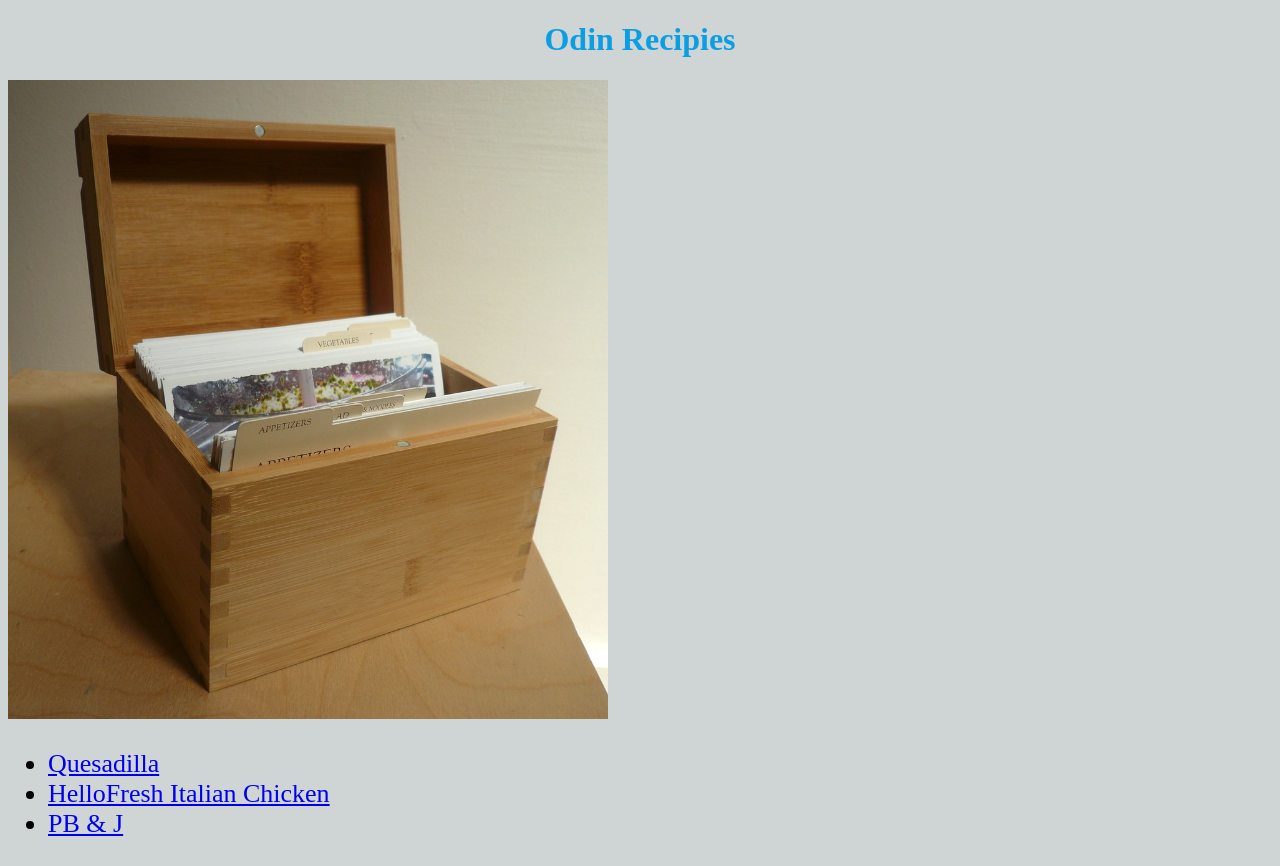
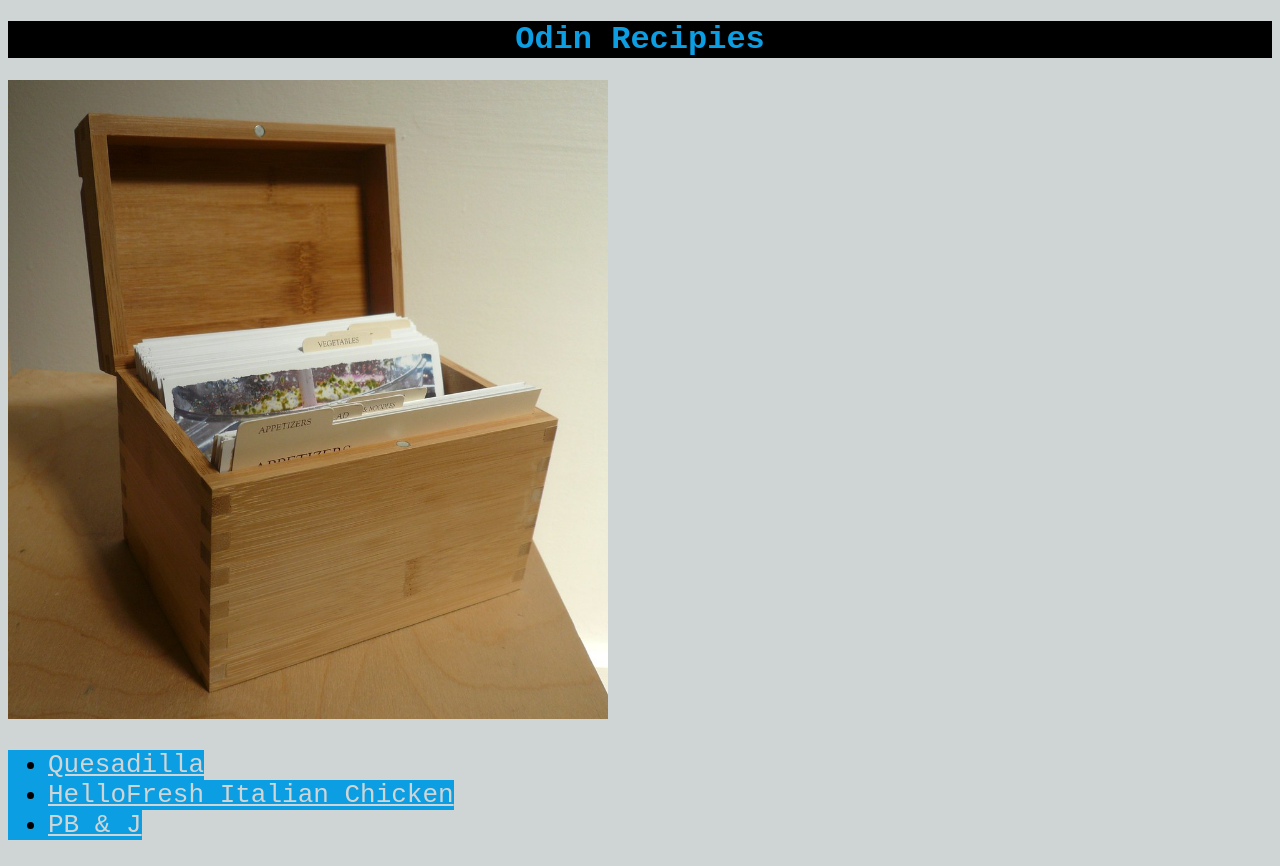
Before and after one commit to gman1647/odin-recipes, a plain HTML site: page index.html in a window 1280 px wide. Drawn offline with Linux system fonts and the light colour scheme.

Commit message:
Add styling for background and links.

```diff
--- a/index.html
+++ b/index.html
@@ -9,9 +9,9 @@
         <h1>Odin Recipies</h1>
         <img src="../odin-recipes/images/recipebox.jpg" alt="A recipe box">
         <ul class="homelinks">
-            <li><a href="./recipes/quesadilla.html">Quesadilla</a></li>
-            <li><a href="./recipes/italianchicken.html">HelloFresh Italian Chicken</a></li>
-            <li><a href="./recipes/pbj.html">PB & J</a></li>
+            <li><a href="./recipes/quesadilla.html" class="homelinks">Quesadilla</a></li>
+            <li><a href="./recipes/italianchicken.html" class="homelinks">HelloFresh Italian Chicken</a></li>
+            <li><a href="./recipes/pbj.html" class="homelinks">PB & J</a></li>
         </ul>
     </body>
 </html>
--- a/style.css
+++ b/style.css
@@ -1,13 +1,15 @@
 * {
     background-color: #CFD5D5;
+    font-family: 'Courier New', Courier, monospace;
 }
 h1 {
     text-align: center;
     font-weight: 700;
 }
 
-h1, h2 {
+h1, h2, h3 {
     color: #0C9EE3;
+    background-color: black;
 }
 
 img {
@@ -18,6 +20,8 @@ img {
 p {
     font-size: 26px;
     font-style: italic;
+    background-color: #0C9EE3;
+    color: #CFD5D5;
 }
 
 ul {
@@ -30,4 +34,21 @@ ol {
 
 .homelinks {
     font-size: 26px;
+    background-color: #0C9EE3;
 }
+
+a:link {
+    color:#CFD5D5
+}
+
+a:visited {
+    color: black
+}
+
+a:hover {
+    color:#1523e7
+}
+
+a:active {
+    color:#white
+}
```
